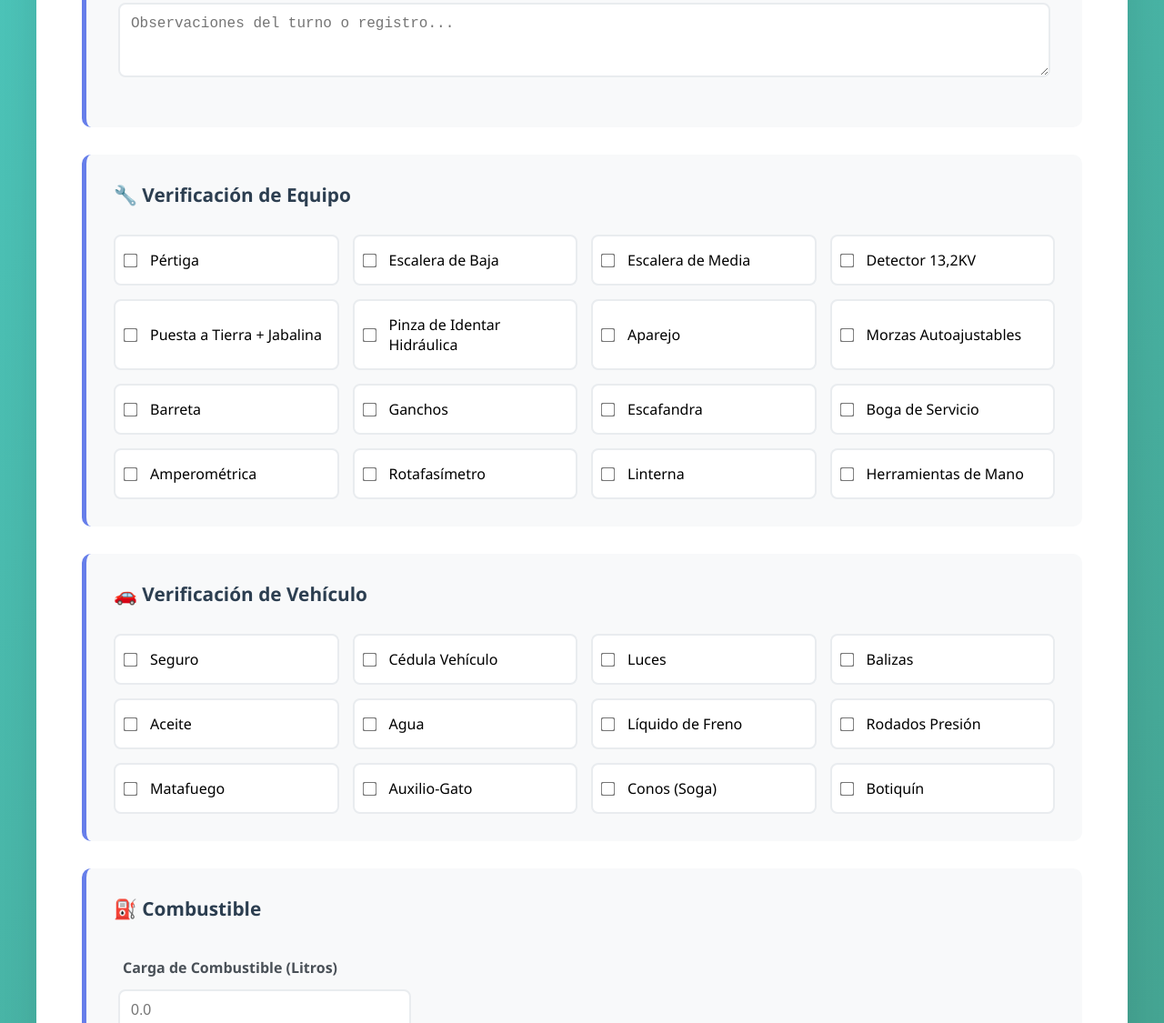
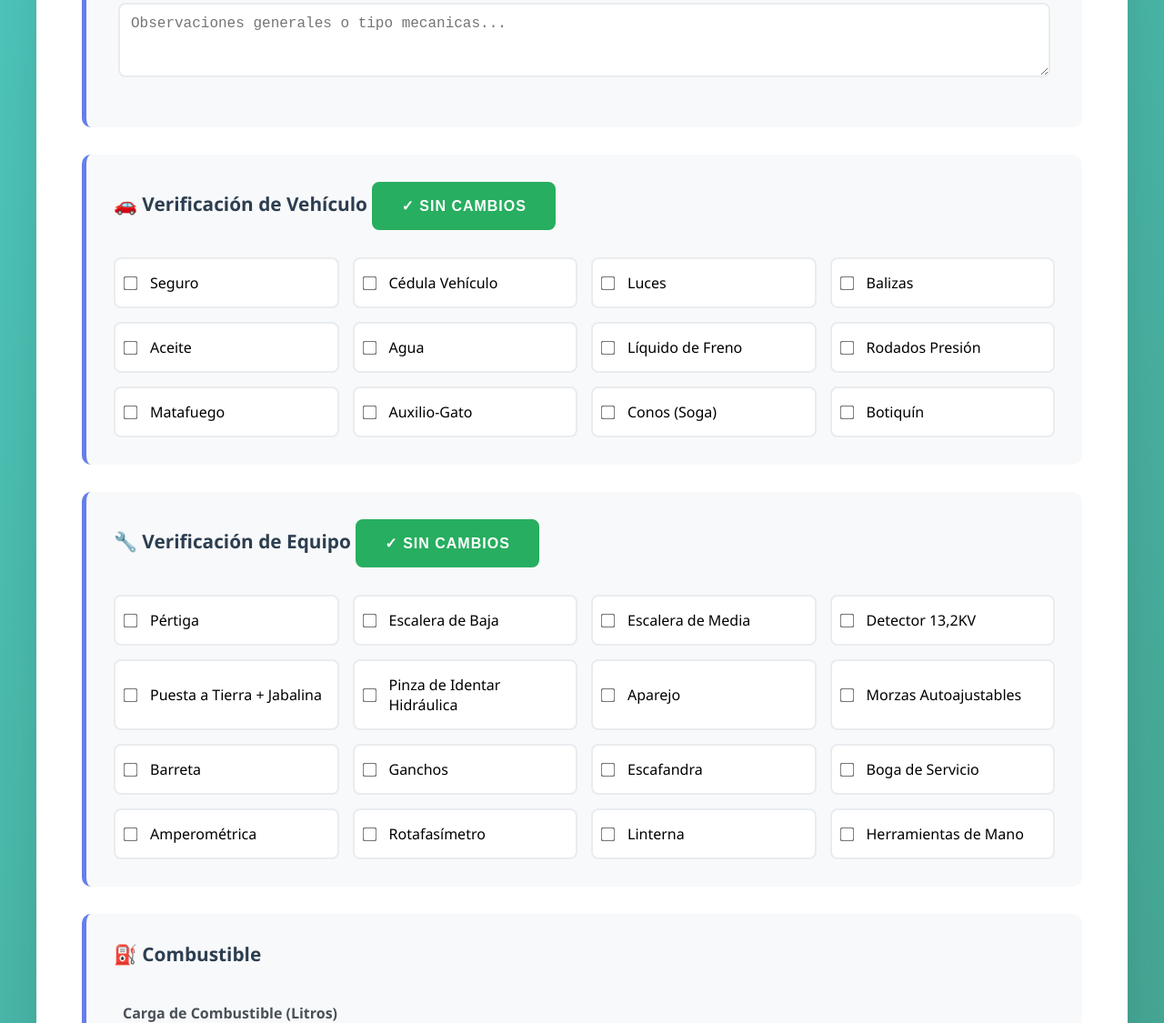
Before and after one commit to santicarrera/Bitacora-Vehiculos, a website: page public/index.html in a window 1280 px wide. Shown: the part 822-1947 px from the top of the page at 91% size. Drawn offline with Linux system fonts and the light colour scheme; no server answers.

Commit message:
agregue el boton de sin cambios

```diff
--- a/public/index.html
+++ b/public/index.html
@@ -96,7 +96,79 @@
 
                                 <div class="form-group full-width">
                                     <label for="observacionesGenerales">Observaciones Generales</label>
-                                    <textarea id="observacionesGenerales" rows="3" placeholder="Observaciones del turno o registro..."></textarea>
+                                    <textarea id="observacionesGenerales" rows="3" placeholder="Observaciones generales o tipo mecanicas..."></textarea>
+                                </div>
+                            </div>
+                        </div>
+
+                        <!-- VERIFICACIÓN DE VEHÍCULO -->
+                        <div class="form-section">
+                            <div class="section-header">
+                                🚗 Verificación de Vehículo
+                                <button type="button" onclick="marcarTodosVehiculo()" class="btn btn-outline btn-sm" style="margin-left: auto;">
+                                    ✓ Sin cambios
+                                </button>
+                            </div>
+
+                            <div class="checkbox-grid">
+                                <div class="checkbox-item">
+                                    <input type="checkbox" id="seguro" name="vehiculo">
+                                    <label for="seguro">Seguro</label>
+                                </div>
+
+                                <div class="checkbox-item">
+                                    <input type="checkbox" id="cedula_vehiculo" name="vehiculo">
+                                    <label for="cedula_vehiculo">Cédula Vehículo</label>
+                                </div>
+
+                                <div class="checkbox-item">
+                                    <input type="checkbox" id="luces" name="vehiculo">
+                                    <label for="luces">Luces</label>
+                                </div>
+
+                                <div class="checkbox-item">
+                                    <input type="checkbox" id="balizas" name="vehiculo">
+                                    <label for="balizas">Balizas</label>
+                                </div>
+
+                                <div class="checkbox-item">
+                                    <input type="checkbox" id="aceite" name="vehiculo">
+                                    <label for="aceite">Aceite</label>
+                                </div>
+
+                                <div class="checkbox-item">
+                                    <input type="checkbox" id="agua" name="vehiculo">
+                                    <label for="agua">Agua</label>
+                                </div>
+
+                                <div class="checkbox-item">
+                                    <input type="checkbox" id="liquido_freno" name="vehiculo">
+                                    <label for="liquido_freno">Líquido de Freno</label>
+                                </div>
+
+                                <div class="checkbox-item">
+                                    <input type="checkbox" id="rodados_presion" name="vehiculo">
+                                    <label for="rodados_presion">Rodados Presión</label>
+                                </div>
+
+                                <div class="checkbox-item">
+                                    <input type="checkbox" id="matafueg" name="vehiculo">
+                                    <label for="matafueg">Matafuego</label>
+                                </div>
+
+                                <div class="checkbox-item">
+                                    <input type="checkbox" id="auxilio_gato" name="vehiculo">
+                                    <label for="auxilio_gato">Auxilio-Gato</label>
+                                </div>
+
+                                <div class="checkbox-item">
+                                    <input type="checkbox" id="conos_soga" name="vehiculo">
+                                    <label for="conos_soga">Conos (Soga)</label>
+                                </div>
+
+                                <div class="checkbox-item">
+                                    <input type="checkbox" id="botiquin" name="vehiculo">
+                                    <label for="botiquin">Botiquín</label>
                                 </div>
                             </div>
                         </div>
@@ -105,6 +177,9 @@
                         <div class="form-section">
                             <div class="section-header">
                                 🔧 Verificación de Equipo
+                                <button type="button" onclick="marcarTodosEquipo()" class="btn btn-outline btn-sm" style="margin-left: auto;">
+                                    ✓ Sin cambios
+                                </button>
                             </div>
 
                             <div class="checkbox-grid">
@@ -186,75 +261,6 @@
                                 <div class="checkbox-item">
                                     <input type="checkbox" id="herramientas_mano" name="equipo">
                                     <label for="herramientas_mano">Herramientas de Mano</label>
-                                </div>
-                            </div>
-                        </div>
-
-                        <!-- VERIFICACIÓN DE VEHÍCULO -->
-                        <div class="form-section">
-                            <div class="section-header">
-                                🚗 Verificación de Vehículo
-                            </div>
-
-                            <div class="checkbox-grid">
-                                <div class="checkbox-item">
-                                    <input type="checkbox" id="seguro" name="vehiculo">
-                                    <label for="seguro">Seguro</label>
-                                </div>
-
-                                <div class="checkbox-item">
-                                    <input type="checkbox" id="cedula_vehiculo" name="vehiculo">
-                                    <label for="cedula_vehiculo">Cédula Vehículo</label>
-                                </div>
-
-                                <div class="checkbox-item">
-                                    <input type="checkbox" id="luces" name="vehiculo">
-                                    <label for="luces">Luces</label>
-                                </div>
-
-                                <div class="checkbox-item">
-                                    <input type="checkbox" id="balizas" name="vehiculo">
-                                    <label for="balizas">Balizas</label>
-                                </div>
-
-                                <div class="checkbox-item">
-                                    <input type="checkbox" id="aceite" name="vehiculo">
-                                    <label for="aceite">Aceite</label>
-                                </div>
-
-                                <div class="checkbox-item">
-                                    <input type="checkbox" id="agua" name="vehiculo">
-                                    <label for="agua">Agua</label>
-                                </div>
-
-                                <div class="checkbox-item">
-                                    <input type="checkbox" id="liquido_freno" name="vehiculo">
-                                    <label for="liquido_freno">Líquido de Freno</label>
-                                </div>
-
-                                <div class="checkbox-item">
-                                    <input type="checkbox" id="rodados_presion" name="vehiculo">
-                                    <label for="rodados_presion">Rodados Presión</label>
-                                </div>
-
-                                <div class="checkbox-item">
-                                    <input type="checkbox" id="matafueg" name="vehiculo">
-                                    <label for="matafueg">Matafuego</label>
-                                </div>
-
-                                <div class="checkbox-item">
-                                    <input type="checkbox" id="auxilio_gato" name="vehiculo">
-                                    <label for="auxilio_gato">Auxilio-Gato</label>
-                                </div>
-
-                                <div class="checkbox-item">
-                                    <input type="checkbox" id="conos_soga" name="vehiculo">
-                                    <label for="conos_soga">Conos (Soga)</label>
-                                </div>
-
-                                <div class="checkbox-item">
-                                    <input type="checkbox" id="botiquin" name="vehiculo">
-                                    <label for="botiquin">Botiquín</label>
                                 </div>
                             </div>
                         </div>
@@ -454,6 +460,28 @@
         </div>
     </div>
 
+    <script>
+        // Función para marcar todos los checkboxes de vehículo
+        function marcarTodosVehiculo() {
+            const checkboxes = document.querySelectorAll('input[name="vehiculo"]');
+            const todosMarcados = Array.from(checkboxes).every(cb => cb.checked);
+
+            checkboxes.forEach(checkbox => {
+                checkbox.checked = !todosMarcados;
+            });
+        }
+
+        // Función para marcar todos los checkboxes de equipo
+        function marcarTodosEquipo() {
+            const checkboxes = document.querySelectorAll('input[name="equipo"]');
+            const todosMarcados = Array.from(checkboxes).every(cb => cb.checked);
+
+            checkboxes.forEach(checkbox => {
+                checkbox.checked = !todosMarcados;
+            });
+        }
+    </script>
+
     <script src="functions.js"></script>
 </body>
 </html>
--- a/public/style.css
+++ b/public/style.css
@@ -256,6 +256,19 @@ header {
     transform: translateY(-2px);
     box-shadow: 0 10px 20px rgba(102, 126, 234, 0.3);
 }
+
+.btn-outline{
+    background: #27ae60;
+    color: white;
+    border: 2px solid #27ae60;
+}
+
+.btn-outline:hover {
+    background: #229954;
+    border-color: #229954;
+    transform: translateY(-1px);
+}
+
 
 .btn-success {
     background: #28a745;
```
